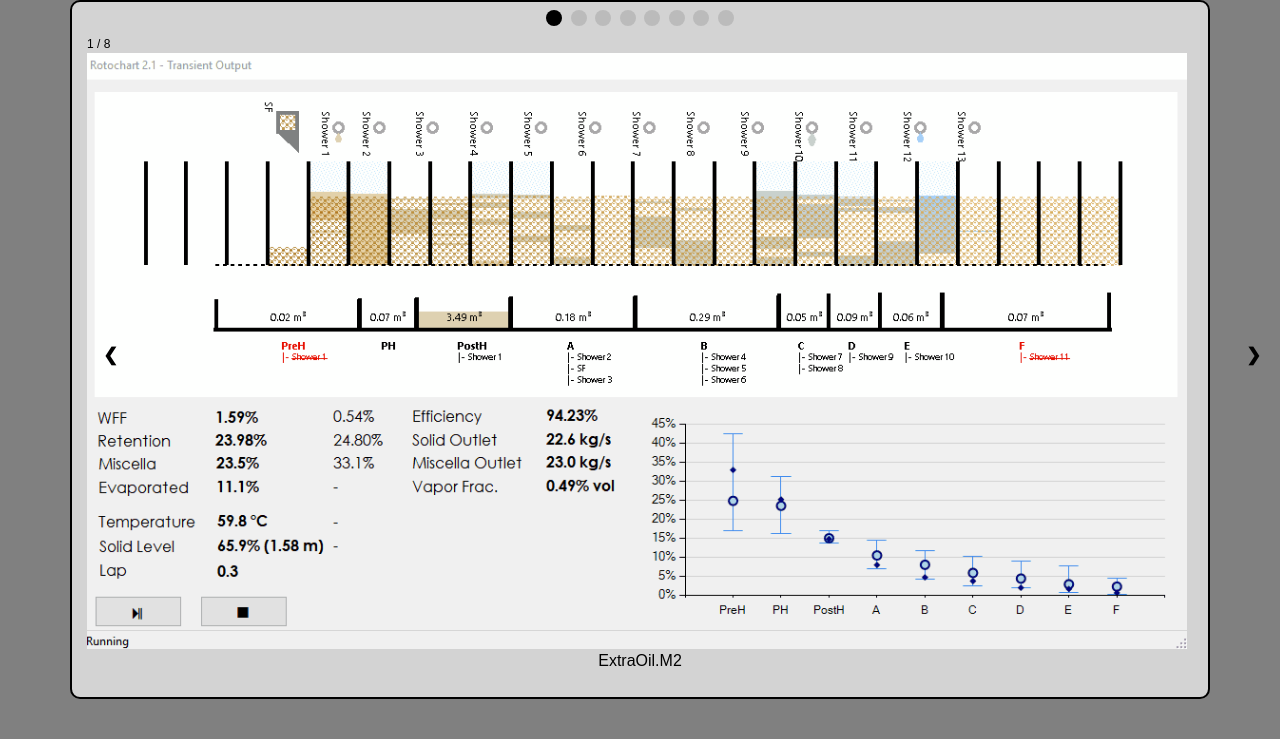
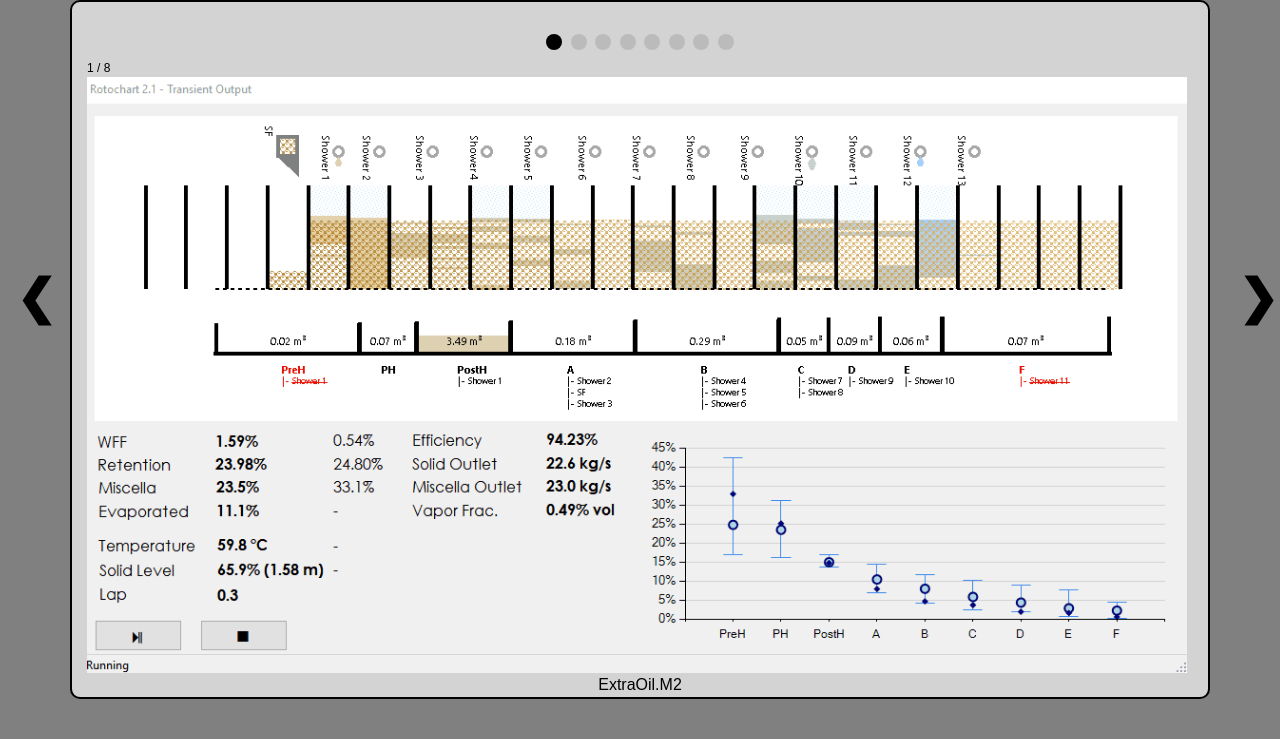
Before and after one commit to pires11d/curriculum, a PHP site: page / in a window 1280 px wide. Shown: the part 74-813 px from the top of the page. Run offline with PHP 8.4, Linux system fonts and the light colour scheme.

Commit message:
Fixed the slideButtons annoyance

```diff
--- a/css/gallery.css
+++ b/css/gallery.css
@@ -25,24 +25,31 @@
     display: none;
 }
 
-/* Next & previous buttons */
+/* Slide buttons */
 .prev, .next {
   cursor: pointer;
-  position: absolute;
-  top: 50%;
-  padding: 16px;
+  position: fixed;
+  top: 40%;
   width: 50px;
+  align-content: center;
   color: white;
   font-weight: bold;
-  font-size: 18px;
+  font-size: 48px;
   transition: 0.6s ease;
-  border-radius: 0 3px 3px 0;
+  border-radius: 3px 3px 3px 3px;
 }
 
-/* Position the "next button" to the right */
+
+/* Previous button */
+.prev {
+  left: 0px;
+  padding: 16px 8px 16px 16px;
+}
+
+/* Next button */
 .next {
   right: 0px;
-  border-radius: 3px 0 0 3px;
+  padding: 16px 16px 16px 8px;
 }
 
 /*On hover, add a black background color with a little bit see-through */
--- a/index.php
+++ b/index.php
@@ -12,6 +12,10 @@
     <body>
         <?php include("header.php"); ?>
         <div class="container">
+            <!-- Next and previous buttons -->
+            <a class="prev" onclick="changeSlides(-1)">&#10094;</a>
+            <a class="next" onclick="changeSlides(1)">&#10095;</a>
+            <br>
             <div class="slideshow-container">
                 <!-- The dots/circles -->
                 <div id="navcont" class="container" style="text-align:center">
@@ -71,10 +75,6 @@
                     <img class="screens" src="img/OxyFree1.PNG">
                     <div class="text">OxyFree - Graphical Output</div>
                 </div>
-                <!-- Next and previous buttons -->
-                <a class="prev" onclick="changeSlides(-1)">&#10094;</a>
-                <a class="next" onclick="changeSlides(1)">&#10095;</a>
-                <br>
             </div>
         </div>
     </body>
```
Also changed, not shown: 2 other files.
